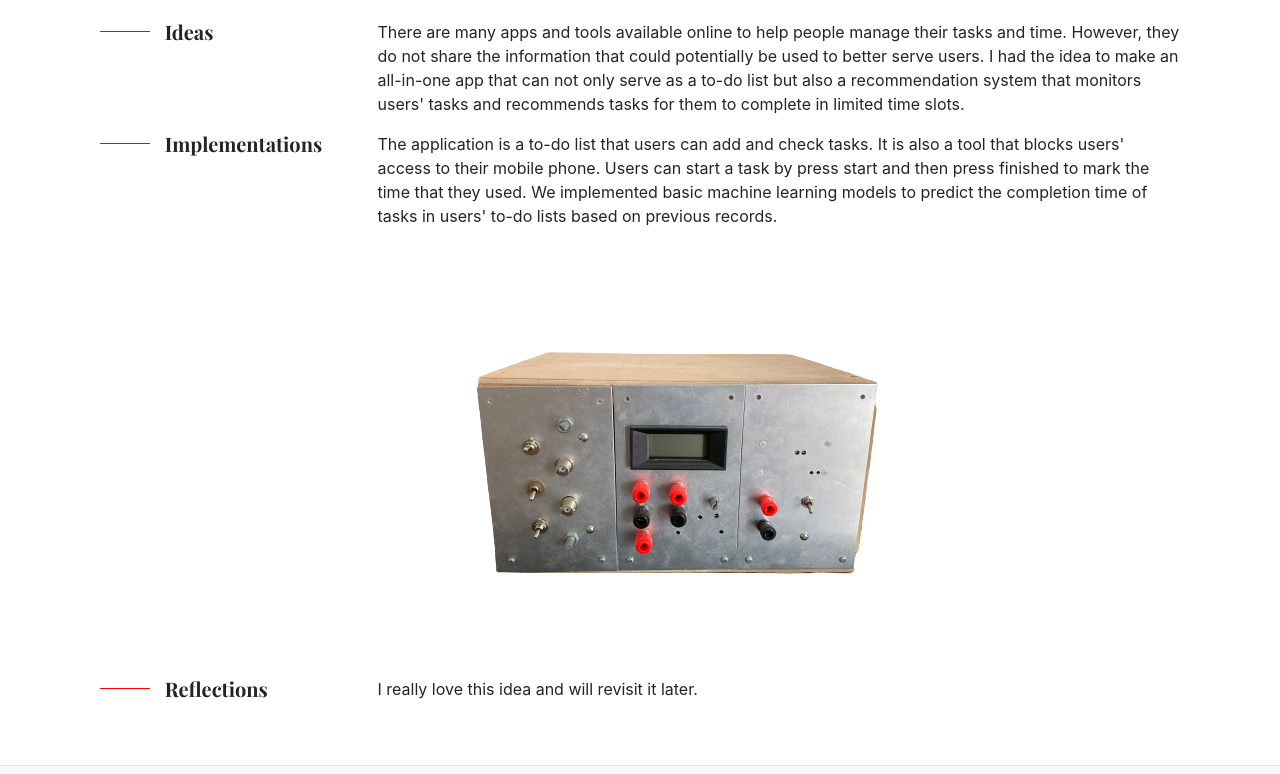
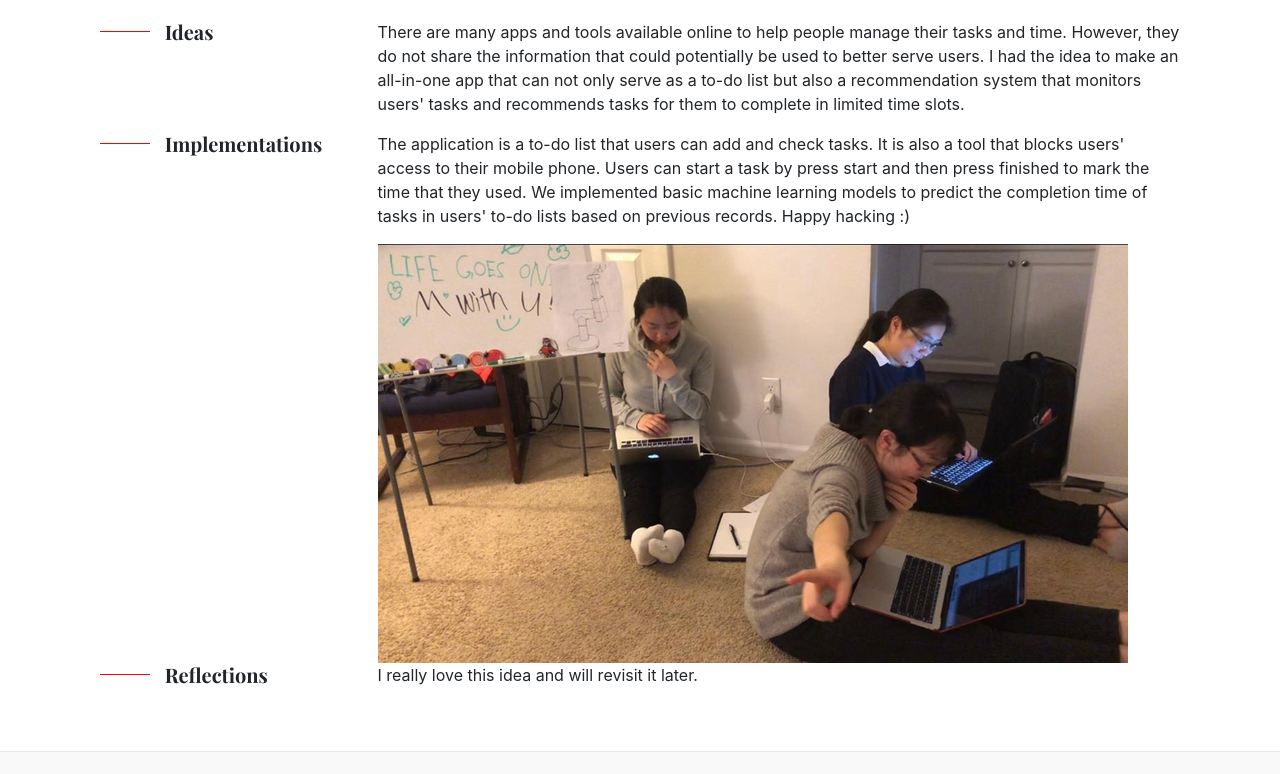
Before and after one commit to zoelzw/zoelzw.github.io, a Jekyll site: the page built from _collections/_projects/Time Manager.markdown, in a window 1280 px wide and 900 px high, scrolled down 1125 px, cut to the strip 126-900 px from the top of the window. Built offline with Jekyll 4.4.1, drawn with Linux system fonts in a browser that asks for light colours; nearby versions of some CDN libraries; some web fonts are replaced.

Commit message:
touch up

```diff
--- a/_collections/_projects/OpenStyleLab.markdown
+++ b/_collections/_projects/OpenStyleLab.markdown
@@ -18,7 +18,6 @@ image: https://github.com/zoelzw/zoelzw.github.io/blob/master/assets/placket.png
     </div>
     <br>
   </div>
-
 </div>
 
 <div class="row">
--- a/_collections/_projects/Time Manager.markdown
+++ b/_collections/_projects/Time Manager.markdown
@@ -44,9 +44,9 @@ image: https://github.com/zoelzw/zoelzw.github.io/blob/master/assets/timeManager
 
   <div class="col-md-9">
     <p>
-       The application is a to-do list that users can add and check tasks. It is also a tool that blocks users' access to their mobile phone. Users can start a task by press start and then press finished to mark the time that they used. We implemented basic machine learning models to predict the completion time of tasks in users' to-do lists based on previous records.
+       The application is a to-do list that users can add and check tasks. It is also a tool that blocks users' access to their mobile phone. Users can start a task by press start and then press finished to mark the time that they used. We implemented basic machine learning models to predict the completion time of tasks in users' to-do lists based on previous records. Happy hacking :)
     </p>
-    <img src="https://github.com/zoelzw/zoelzw.github.io/blob/master/assets/front.png?raw=true">
+    <img src="https://github.com/zoelzw/zoelzw.github.io/blob/master/assets/hacking.jpeg?raw=true">
   </div>
 </div>
 
--- a/_collections/_thoughts/Building-a-slow-car.markdown
+++ b/_collections/_thoughts/Building-a-slow-car.markdown
@@ -21,3 +21,5 @@ As the team grew bigger and more diverse, I soon realized the importance of team
 Last but not least, Solar Pack has taught me to take initiatives even though it is hard. Almost every step in the making was difficult and new to our team, but we had the spirit to grasp every learning opportunity even if it means failures and frustrations. We reached out to get external technical and financial supports while attempted to manufacturing parts in the house as much as we can. A year flew away quickly, and we didn't get the car ready when the competition approached. However, another 3 teammates and I decided to drive to Austin from Raleigh to volunteer representing our team. We were amazed by the amazing tracks in the Circuit of The Americas and the teams' vehicles. I never thought I could be working in a racing car station and all the cars were unique and environmentally friendly built by college students like me. Each of us had a notebook in hand and tons of questions in mind. We asked every team questions and were inspired by their stories. I learned that it's okay to not know exactly how to accomplish your goals, as long as you are willing, notebook in hand, and the team at your side, to take the first step. Working in the hot summer and even on Independence Day in TX was not enjoyable, but when I think of the fireworks upon the tracks, everything appeared dreamy and I was ready to take my initiatives in research.
 
 Soon after we returned to our motley crew's garage, the recruitment team from Tesla visited us. Hearing about their working experiences and advice made it even more clear to me that taking initiatives and pursuing meanings are also vital principles in Engineering that I didn't learn from the class. After only one year's experience on this project, I realized that I did not need to chase after the latest technological developments and the products they make, but, instead, need to have moments of stillness to examine the ever-evolving role of technology in our lives. Many people are working on making faster cars, but maybe what we really need is people who are making slower cars that do more than simply circle endlessly on a track.
+
+<img class="img-fluid rounded" src="https://github.com/zoelzw/zoelzw.github.io/blob/master/assets/solar3.JPG?raw=true">
--- a/_layouts/idea.html
+++ b/_layouts/idea.html
@@ -1,7 +1,7 @@
 ---
 layout: default
 ---
-<div class="jumbotron" style="background-image: url(https://github.com/zoelzw/zoelzw.github.io/blob/master/assets/Temp.jpg?raw=true); background-size: cover; height: 50vh; background-position:center;">
+<div class="jumbotron" style="background-image: url(https://images.unsplash.com/photo-1521193089946-7aa29d1fe776?ixid=MXwxMjA3fDB8MHxwaG90by1wYWdlfHx8fGVufDB8fHw%3D&ixlib=rb-1.2.1&auto=format&fit=crop&w=750&q=80); background-size: cover; height: 50vh; background-position:center;">
   <h1 class="col-md-10 mx-auto mb-8 d-flex justify-content-center text-light">{{ page.title }}</h1> <br>
   <!-- <p class="lead text-light">{{ page.description }}</p> -->
 </div>
```
Also changed, not shown: _collections/_thoughts/André and His Olive Tree d857f1caa79a4f41ab4bce1b7a69cefa.markdown (added, +54 -0 lines), _collections/_thoughts/Skate.markdown (+8 -2 lines), assets/Temp.jpg, assets/cooking.PNG, assets/olive.jpg (added), 2 other files.
